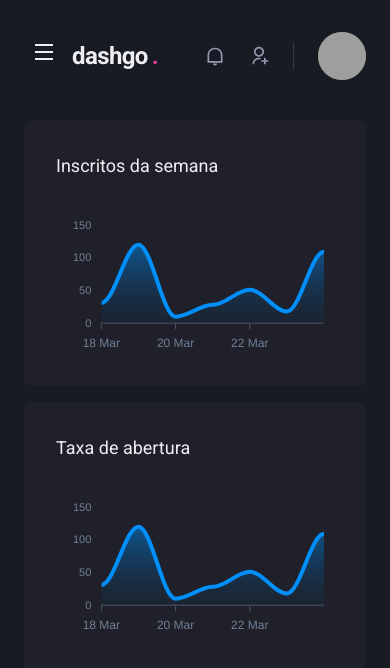
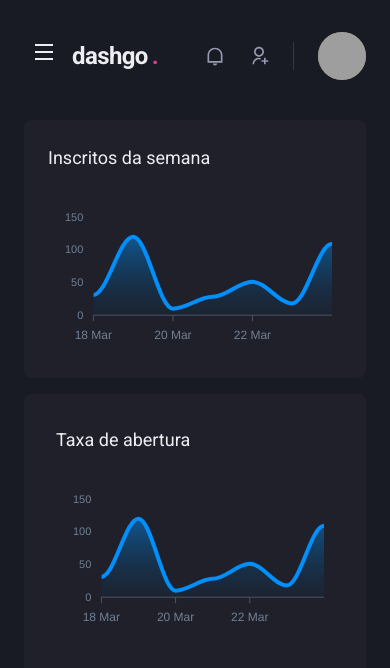
Before and after one commit to martinsvinicius/dashgo, a Next.js app: page /dashboard in a window 390 px wide. Shown: the top 668 px of the page. Built offline with nearby package versions, Linux system fonts and the light colour scheme; grey boxes are pictures that could not be loaded.

Commit message:
responsive dashboard

```diff
--- a/src/pages/dashboard/index.tsx
+++ b/src/pages/dashboard/index.tsx
@@ -45,7 +45,7 @@
       '2021-03-22T00:00:00.000Z',
       '2021-03-23T00:00:00.000Z',
       '2021-03-24T00:00:00.000Z',
-    ]
+    ],
   },
   fill: {
     opacity: 0.3,
@@ -53,9 +53,9 @@
     gradient: {
       shade: 'dark',
       opacityFrom: 0.7,
-      opacityTo: 0.3
-    }
-  }
+      opacityTo: 0.3,
+    },
+  },
 };
 
 const series = [
@@ -74,7 +74,7 @@
         <Sidebar />
 
         <SimpleGrid flex="1" gap="4" minChildWidth="320px" align="flex-start">
-          <Box p="8" bg="gray.800" borderRadius="8" pb="4">
+          <Box p={['6', '8']} bg="gray.800" borderRadius="8" pb="4">
             <Text fontSize="lg" mb="4">
               Inscritos da semana
             </Text>
```
